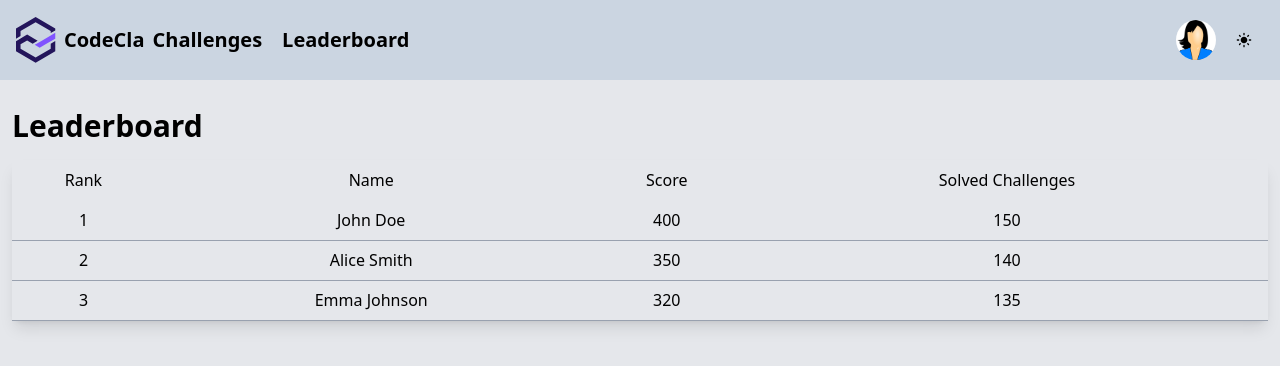
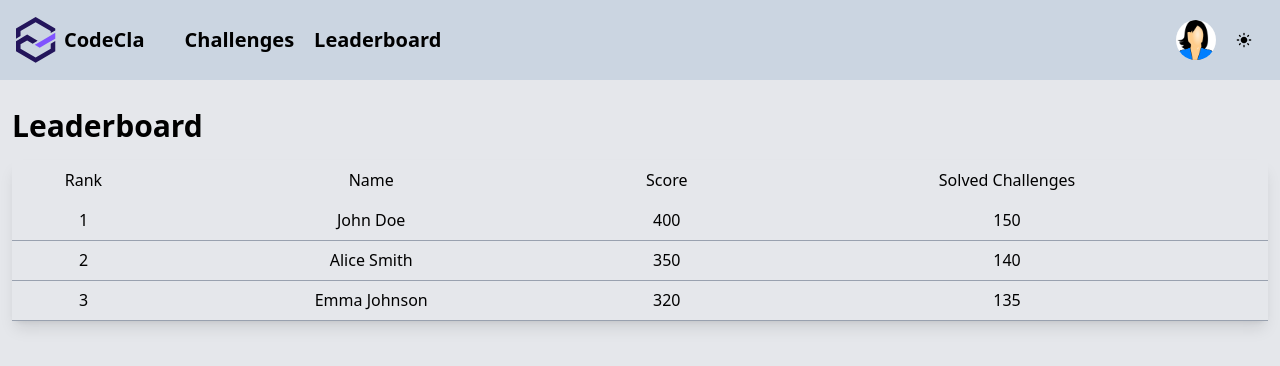
Before and after one commit to matdelp/coders-app-frontend, a React (Vite) app: page /leaderboard in a window 1280 px wide. Shown: the top 366 px of the page. Built offline with nearby package versions, Linux system fonts and the light colour scheme.

Commit message:
fix: header styling

```diff
--- a/src/components/LeaderHeader.tsx
+++ b/src/components/LeaderHeader.tsx
@@ -12,6 +12,7 @@ export const LeaderHeader: React.FC = () => {
           <div className="flex xl:h-10 xl:w-10 h-7 w-7 items-center justify-center">
             <img className="object-contain" src={logo} alt="CLA logo" />
           </div>
+          <div className="flex xl:gap-10 gap-5">
             <p className="xl:text-xl text-xs font-semibold">CodeCla</p>
             <ul className="flex gap-3 xl:gap-5 xl:text-xl text-xs font-semibold">
               <li>
@@ -21,6 +22,7 @@ export const LeaderHeader: React.FC = () => {
                 <NavLink to="/leaderboard">Leaderboard</NavLink>
               </li>
             </ul>
+          </div>
         </div>
       </div>
       <div className="flex items-start gap-2">
```
Lines whose indentation alone changed are shown as unchanged.
